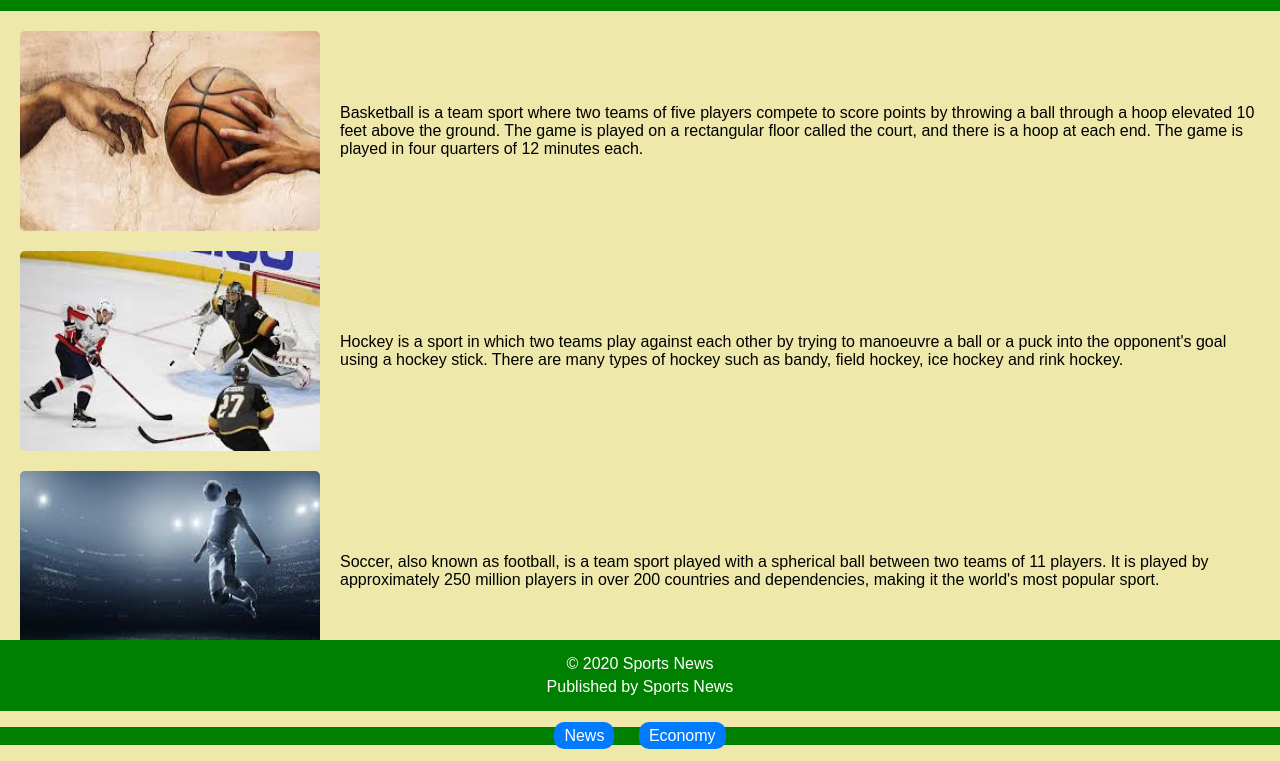
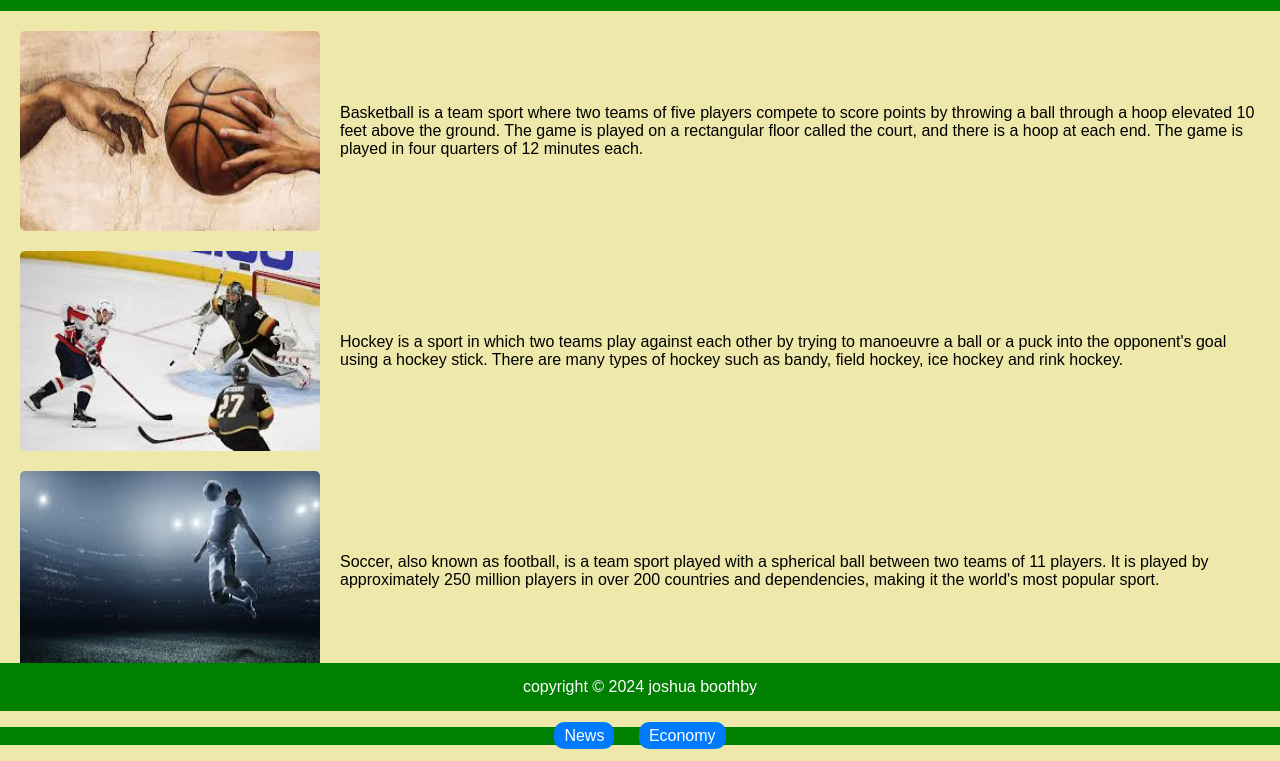
Before and after one commit to JoshuaBoothby/html-lab-2, a plain HTML site: page sports.html in a window 1280 px wide. Shown: the part 89-850 px from the top of the page. Drawn offline with Linux system fonts and the light colour scheme.

Commit message:
changed footer

```diff
--- a/sports.html
+++ b/sports.html
@@ -31,8 +31,7 @@
         </ul>
     </nav>
     <footer>
-        <p>&copy; 2020 Sports News</p>
-        <p>Published by Sports News</p>
+         <p>copyright &copy; 2024 joshua boothby</p>
     </footer>
 </body>
 </html>
```
Also changed, not shown: economy.html (+1 -2 lines), index.html (+1 -2 lines).
